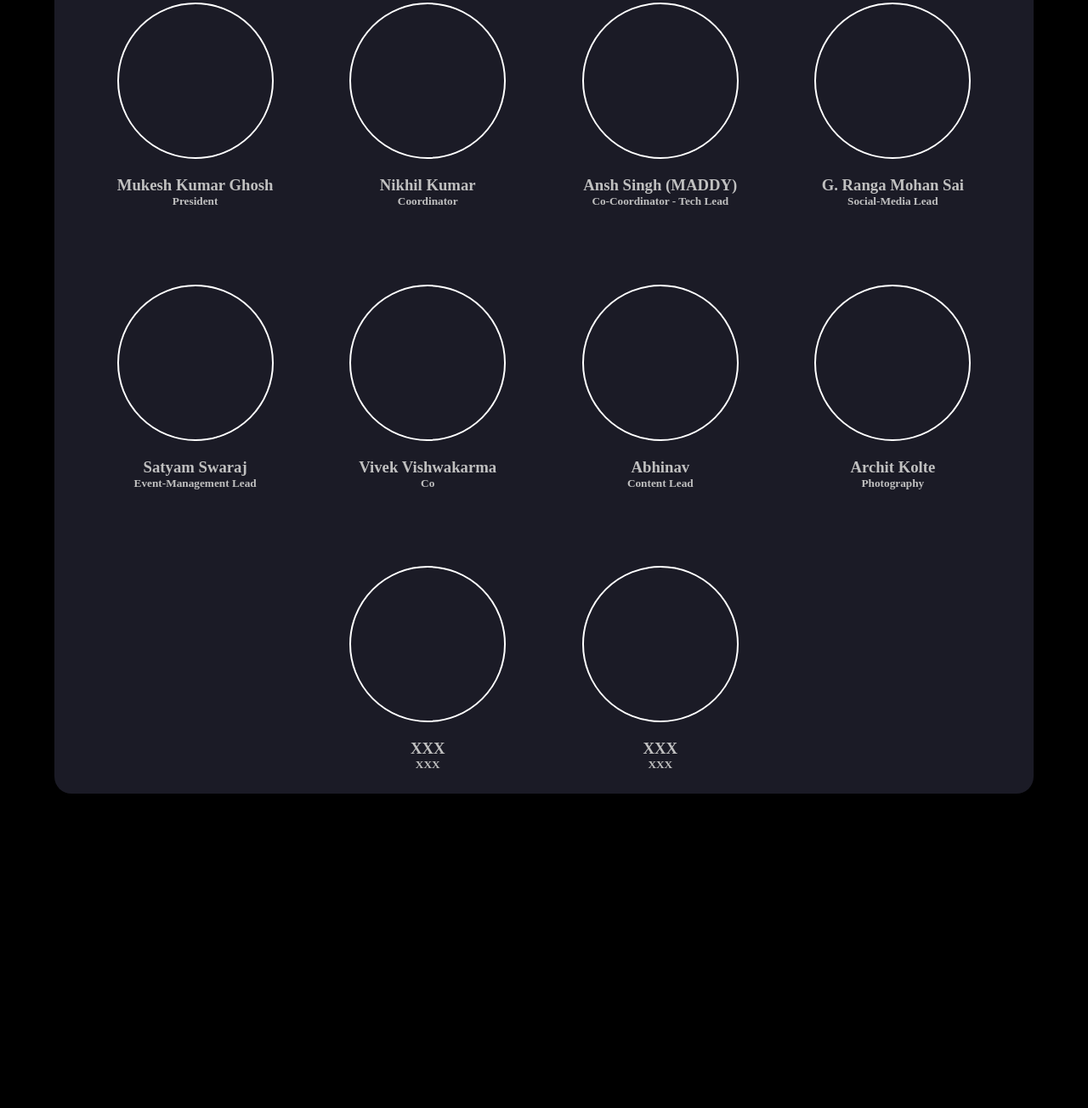
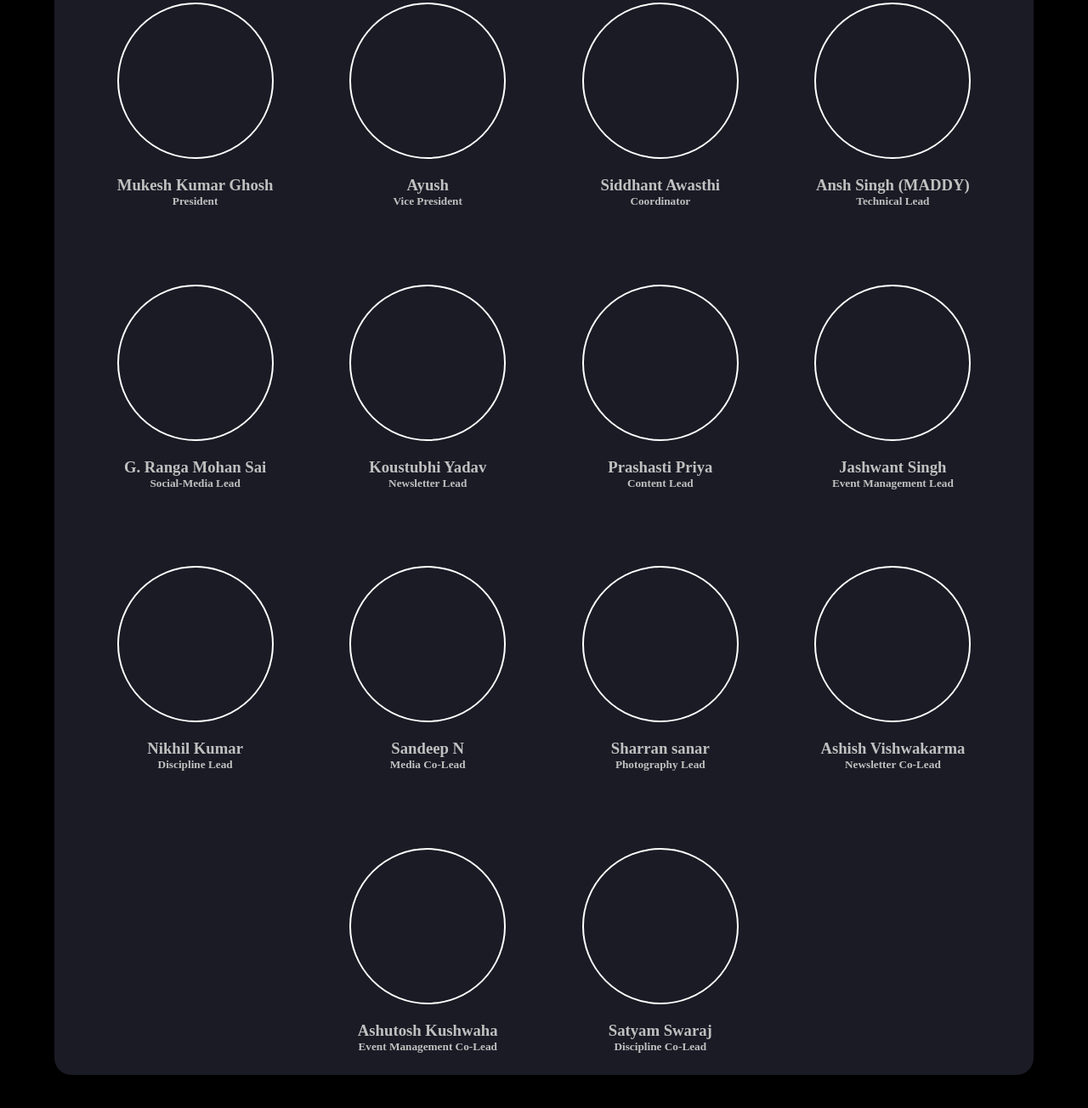
Before and after one commit to ianshsingh10/The-Electrical-Vehicle-Club, a plain HTML site: page people.html in a window 1280 px wide. Shown: the part 286-1590 px from the top of the page at 85% size. Before the commit the page ends 1284 px from the top, so only its background shows below. Drawn offline with Linux system fonts and the light colour scheme.

Commit message:
peoples update

```diff
--- a/people.html
+++ b/people.html
@@ -23,7 +23,14 @@
             <div class="member">
                 <div class="photo"></div>
                 <div class="post">
-                    <h3>Nikhil Kumar</h3>
+                    <h3>Ayush</h3>
+                    <h5>Vice President</h5>
+                </div>
+            </div>
+            <div class="member">
+                <div class="photo"></div>
+                <div class="post">
+                    <h3>Siddhant Awasthi</h3>
                     <h5>Coordinator</h5>
                 </div>
             </div>
@@ -31,7 +38,7 @@
                 <div class="photo"></div>
                 <div class="post">
                     <h3>Ansh Singh (MADDY)</h3>
-                    <h5>Co-Coordinator - Tech Lead</h5>
+                    <h5>Technical Lead</h5>
                 </div>
             </div>
             <div class="member">
@@ -44,43 +51,64 @@
             <div class="member">
                 <div class="photo"></div>
                 <div class="post">
-                    <h3>Satyam Swaraj</h3>
-                    <h5>Event-Management Lead</h5>
+                    <h3>Koustubhi Yadav</h3>
+                    <h5>Newsletter Lead</h5>
                 </div>
             </div>
             <div class="member">
                 <div class="photo"></div>
                 <div class="post">
-                    <h3>Vivek Vishwakarma</h3>
-                    <h5>Co</h5>
-                </div>
-            </div>
-            <div class="member">
-                <div class="photo"></div>
-                <div class="post">
-                    <h3>Abhinav</h3>
+                    <h3>Prashasti Priya</h3>
                     <h5>Content Lead</h5>
                 </div>
             </div>
             <div class="member">
                 <div class="photo"></div>
                 <div class="post">
-                    <h3>Archit Kolte</h3>
-                    <h5>Photography</h5>
+                    <h3>Jashwant Singh</h3>
+                    <h5>Event Management Lead</h5>
                 </div>
             </div>
             <div class="member">
                 <div class="photo"></div>
                 <div class="post">
-                    <h3>XXX</h3>
-                    <h5>XXX</h5>
+                    <h3>Nikhil Kumar</h3>
+                    <h5>Discipline Lead</h5>
                 </div>
             </div>
             <div class="member">
                 <div class="photo"></div>
                 <div class="post">
-                    <h3>XXX</h3>
-                    <h5>XXX</h5>
+                    <h3>Sandeep N</h3>
+                    <h5>Media Co-Lead</h5>
+                </div>
+            </div>
+            <div class="member">
+                <div class="photo"></div>
+                <div class="post">
+                    <h3>Sharran sanar</h3>
+                    <h5>Photography Lead</h5>
+                </div>
+            </div>
+            <div class="member">
+                <div class="photo"></div>
+                <div class="post">
+                    <h3>Ashish Vishwakarma</h3>
+                    <h5>Newsletter Co-Lead</h5>
+                </div>
+            </div>
+            <div class="member">
+                <div class="photo"></div>
+                <div class="post">
+                    <h3>Ashutosh Kushwaha</h3>
+                    <h5>Event Management Co-Lead</h5>
+                </div>
+            </div>
+            <div class="member">
+                <div class="photo"></div>
+                <div class="post">
+                    <h3>Satyam Swaraj</h3>
+                    <h5>Discipline Co-Lead</h5>
                 </div>
             </div>
         </div>
```
Also changed, not shown: index.html (+38 -10 lines).
